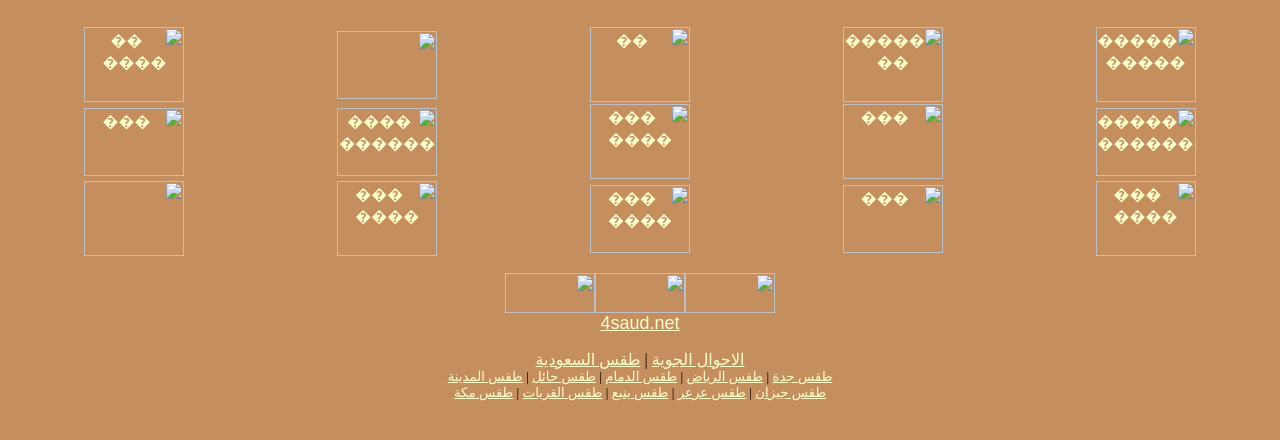
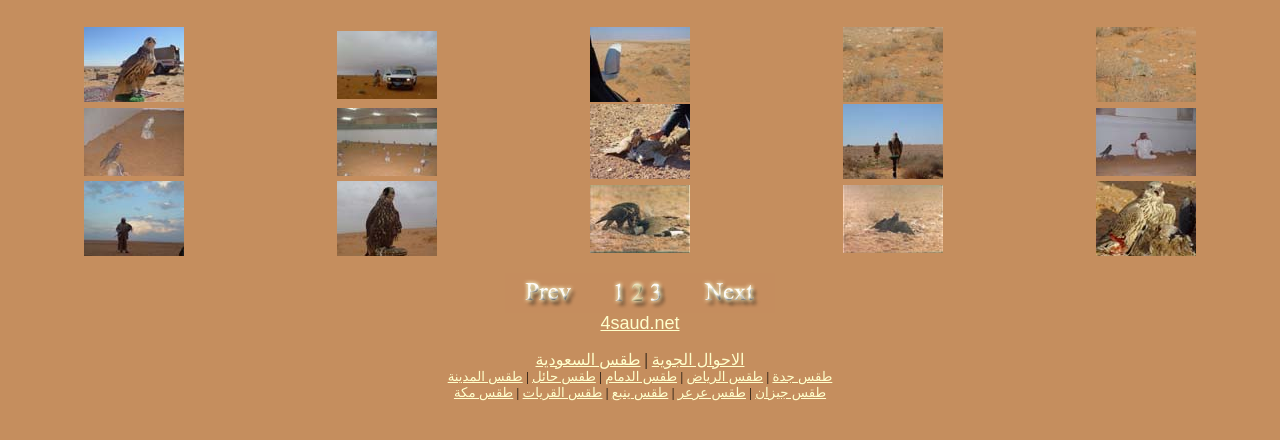
Before and after one commit to hz1sa/4saud, a plain HTML site: page gallery_2.htm in a window 1280 px wide. Drawn offline with Linux system fonts and the light colour scheme.

Commit message:
Update gallery_2.htm

```diff
--- a/gallery_2.htm
+++ b/gallery_2.htm
@@ -29,39 +29,39 @@ pageTracker._trackPageview();
 
 &nbsp;<table border="0" style="border-collapse: collapse" width="100%" id="table1"><tr><td>
 
-  <p align="center"><a href="http://www.4saud.net/photogallery/458.htm"><img src="awesome/images/DSC00458a.jpg" alt="����� �����" width="100" height="75" border="0"></a></td><td>
+  <p align="center"><a href="http://www.4saud.net/photogallery/458.htm"><img src="images/DSC00458a.jpg" alt="����� �����" width="100" height="75" border="0"></a></td><td>
 
-  <p align="center"><a href="http://www.4saud.net/photogallery/457.htm"><img src="awesome/images/DSC00457a.jpg" alt="����� ��" width="100" height="75" border="0"></a></td><td>
+  <p align="center"><a href="http://www.4saud.net/photogallery/457.htm"><img src="images/DSC00457a.jpg" alt="����� ��" width="100" height="75" border="0"></a></td><td>
 
-  <p align="center"><a href="http://www.4saud.net/photogallery/456.htm"><img src="awesome/images/DSC00456a.jpg" alt="��" width="100" height="75" border="0"></a></td><td>
+  <p align="center"><a href="http://www.4saud.net/photogallery/456.htm"><img src="images/DSC00456a.jpg" alt="��" width="100" height="75" border="0"></a></td><td>
 
-  <p align="center"><a href="http://www.4saud.net/photogallery/451.htm"><img border="0" src="awesome/images/DSC00451a.jpg" width="100" height="68"></a></td><td>
+  <p align="center"><a href="http://www.4saud.net/photogallery/451.htm"><img border="0" src="images/DSC00451a.jpg" width="100" height="68"></a></td><td>
 
-  <p align="center"><a href="http://www.4saud.net/photogallery/619.htm"><img src="awesome/images/DSC00619a.jpg" alt="�� ����" width="100" height="75" border="0"></a></td></tr><tr><td>
+  <p align="center"><a href="http://www.4saud.net/photogallery/619.htm"><img src="images/DSC00619a.jpg" alt="�� ����" width="100" height="75" border="0"></a></td></tr><tr><td>
 
-  <p align="center"><a href="http://www.4saud.net/photogallery/803.htm"><img src="awesome/images/DSC00803a.jpg" alt="����� ������" width="100" height="68" border="0"></a></td><td>
+  <p align="center"><a href="http://www.4saud.net/photogallery/803.htm"><img src="images/DSC00803a.jpg" alt="����� ������" width="100" height="68" border="0"></a></td><td>
 
-  <p align="center"><a href="http://www.4saud.net/photogallery/632.htm"><img src="awesome/images/DSC00632a.jpg" alt="���" width="100" height="75" border="0"></a></td><td>
+  <p align="center"><a href="http://www.4saud.net/photogallery/632.htm"><img src="images/DSC00632a.jpg" alt="���" width="100" height="75" border="0"></a></td><td>
 
-  <p align="center"><a href="http://www.4saud.net/photogallery/635.htm"><img src="awesome/images/DSC00635a.jpg" alt="��� ����" width="100" height="75" border="0"></a></td><td>
+  <p align="center"><a href="http://www.4saud.net/photogallery/635.htm"><img src="images/DSC00635a.jpg" alt="��� ����" width="100" height="75" border="0"></a></td><td>
 
-    <p align="center"><a href="http://www.4saud.net/photogallery/799.htm"><img src="awesome/images/DSC00799a.jpg" alt="���� ������" width="100" height="68" border="0"></a></td><td>
+    <p align="center"><a href="http://www.4saud.net/photogallery/799.htm"><img src="images/DSC00799a.jpg" alt="���� ������" width="100" height="68" border="0"></a></td><td>
 
-  <p align="center"><a href="http://www.4saud.net/photogallery/802.htm"><img src="awesome/images/DSC00802a.jpg" alt="���" width="100" height="68" border="0"></a></td></tr><tr><td>
+  <p align="center"><a href="http://www.4saud.net/photogallery/802.htm"><img src="images/DSC00802a.jpg" alt="���" width="100" height="68" border="0"></a></td></tr><tr><td>
 
-  <p align="center"><a href="http://www.4saud.net/photogallery/1244.htm"><img src="awesome/images/DSC01244a.jpg" alt="��� ����" width="100" height="75" border="0"></a></td><td>
+  <p align="center"><a href="http://www.4saud.net/photogallery/1244.htm"><img src="images/DSC01244a.jpg" alt="��� ����" width="100" height="75" border="0"></a></td><td>
 
-  <p align="center"><a href="http://www.4saud.net/photogallery/msbag9.htm"><img src="awesome/images/msbag-9a.jpg" alt="���" width="100" height="68" border="0"></a></td><td>
+  <p align="center"><a href="http://www.4saud.net/photogallery/msbag9.htm"><img src="images/msbag-9a.jpg" alt="���" width="100" height="68" border="0"></a></td><td>
 
-  <p align="center"><a href="http://www.4saud.net/photogallery/msbag.htm"><img src="awesome/images/MSBAGa.jpg" alt="��� ����" width="100" height="68" border="0"></a></td><td>
+  <p align="center"><a href="http://www.4saud.net/photogallery/msbag.htm"><img src="images/MSBAGa.jpg" alt="��� ����" width="100" height="68" border="0"></a></td><td>
 
-  <p align="center"><a href="http://www.4saud.net/photogallery/809.htm"><img src="awesome/images/DSC00809a.jpg" alt="��� ����" width="100" height="75" border="0"></a></td><td>
+  <p align="center"><a href="http://www.4saud.net/photogallery/809.htm"><img src="images/DSC00809a.jpg" alt="��� ����" width="100" height="75" border="0"></a></td><td>
 
-  <p align="center"><a href="http://www.4saud.net/photogallery/1126.htm"><img border="0" src="awesome/images/DSC01126a.jpg" width="100" height="75"></a></td></tr></table>
+  <p align="center"><a href="http://www.4saud.net/photogallery/1126.htm"><img border="0" src="images/DSC01126a.jpg" width="100" height="75"></a></td></tr></table>
 
 </div>
 
-<p align="center"><a href="http://www.4saud.net/gallery_3.htm"><img border="0" src="awesome/images/Next.psd.gif" width="90" height="40"></a><img border="0" src="awesome/images/INDEX2.gif" width="90" height="40"><a href="http://www.4saud.net/gallery_1.htm"><img border="0" src="awesome/images/Prev.psd.gif" width="90" height="40"></a></p>
+<p align="center"><a href="http://www.4saud.net/gallery_3.htm"><img border="0" src="images/Next.psd.gif" width="90" height="40"></a><img border="0" src="images/INDEX2.gif" width="90" height="40"><a href="http://www.4saud.net/gallery_1.htm"><img border="0" src="images/Prev.psd.gif" width="90" height="40"></a></p>
 
 <!--msnavigation--></td></tr><!--msnavigation--></table><!--msnavigation--><table border="0" cellpadding="0" cellspacing="0" width="100%"><tr><td>
 
```
